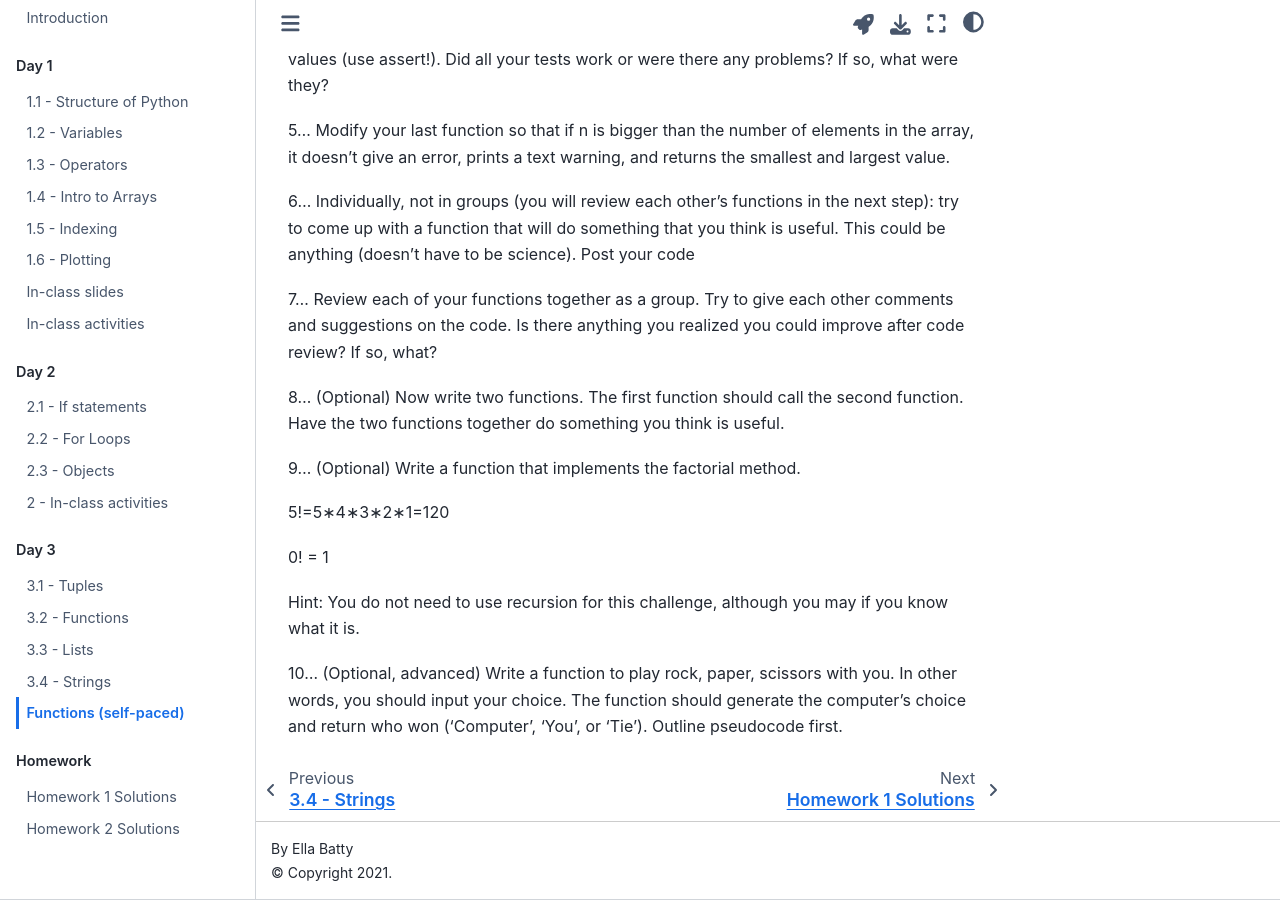
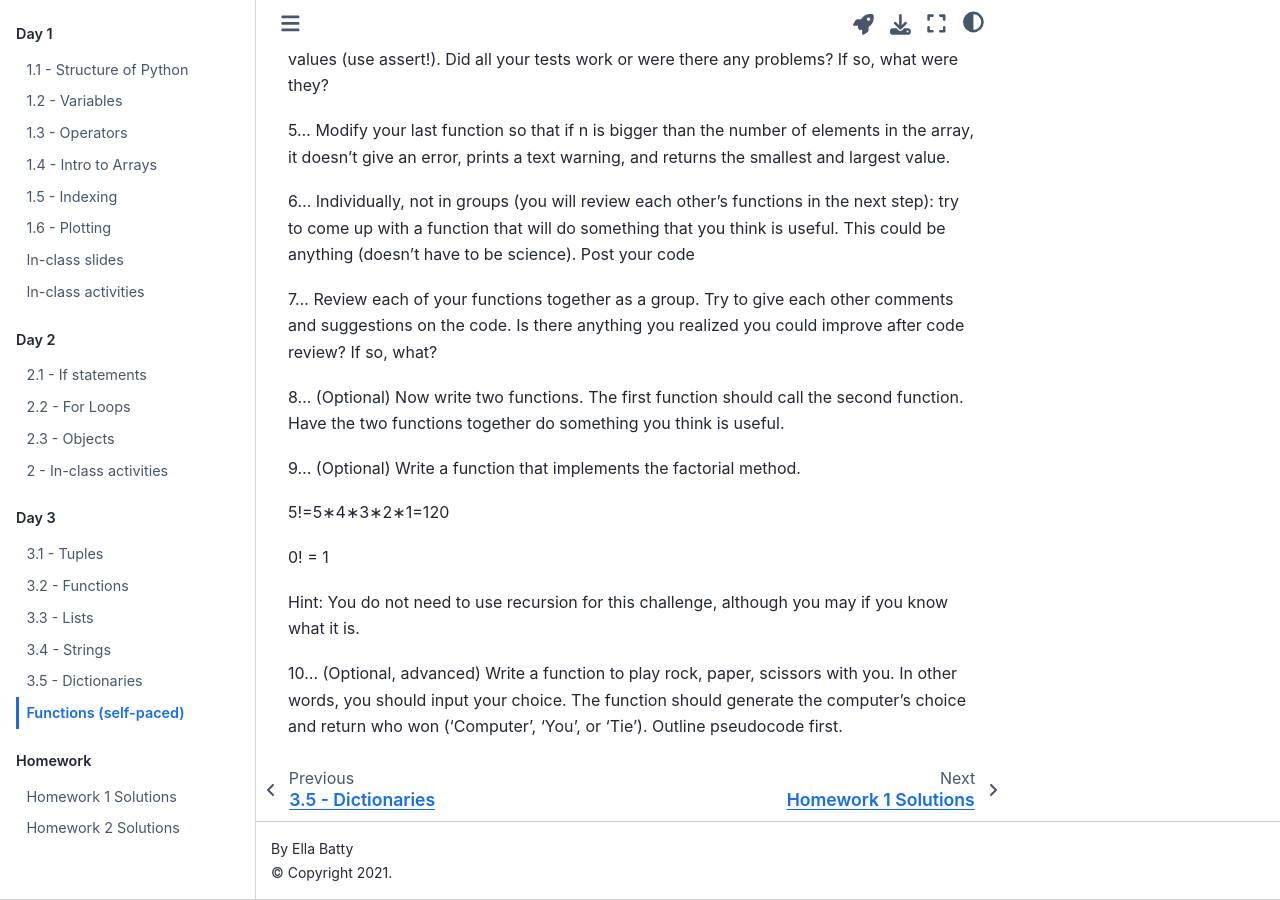
Before and after one commit to QMBC-Python/QMBC-Python.github.io, a Jupyter Book: the page built from content/Day3_InClass_Activities1.ipynb, in a window 1280 px wide and 900 px high, scrolled down 556 px. Built offline with Jupyter Book 1.0.4 settings and Sphinx 7.4.7 and the Sphinx Book theme 1.1.4, drawn with Linux system fonts in a browser that asks for light colours; pages that are not in the unit, such as notebooks, are missing from menus; some of the changed lines change nothing that is shown.

Commit message:
Update _toc.yml

```diff
--- a/_toc.yml
+++ b/_toc.yml
@@ -23,6 +23,7 @@
     - file: content/Functions.ipynb
     - file: content/Lists.ipynb
     - file: content/Strings.ipynb
+    - file: content/Dictionaries.ipynb
     - file: content/Day3_InClass_Activities1.ipynb
   - caption: Homework
     chapters:
@@ -30,3 +31,4 @@
     - file: homeworks/HW_Day1_Solutions.md
     - file: homeworks/HW_Day2.ipynb
     - file: homeworks/HW_Day2_Solutions.md
+    - file: homeworks/Day3_Homework.ipynb
```
